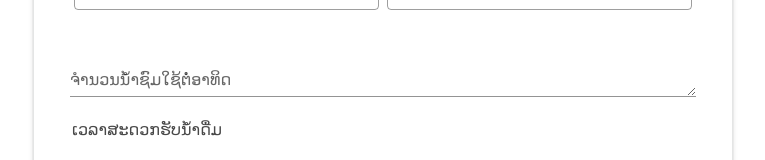
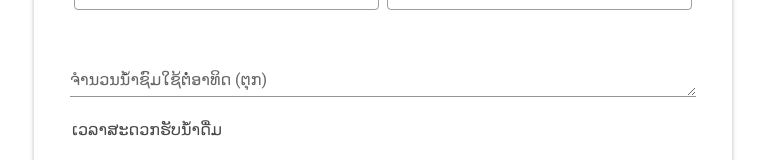
Before and after one commit to vongsavanh-dev/vari_vue, a Vue app: page /user-register in a window 1280 px wide. Shown: the part 430-590 px from the top of the page, without its empty margins (257-1022 px from the left). Built offline with nearby package versions, Linux system fonts and the light colour scheme; no server answers.

Commit message:
'finalupdate'

```diff
--- a/src/views/Layout/CRUD/Addmember.vue
+++ b/src/views/Layout/CRUD/Addmember.vue
@@ -91,7 +91,7 @@
         <v-col cols="12">
           <v-textarea
               class="mx-2"
-              label="ຈຳນວນນ້ຳຊົມໃຊ້ຕໍ່ອາທິດ"
+              label="ຈຳນວນນ້ຳຊົມໃຊ້ຕໍ່ອາທິດ (ຕຸກ)"
               v-model="value.family_members"
               :rules="numberRules"
               rows="1"
--- a/src/views/Layout/CRUD/EditMember.vue
+++ b/src/views/Layout/CRUD/EditMember.vue
@@ -89,7 +89,7 @@
         <v-col cols="12">
           <v-textarea
               class="mx-2"
-              label="ປ້ອນຈຳນວນສະມາຊິກ"
+              label="ຈຳນວນນ້ຳຊົມໃຊ້ຕໍ່ອາທິດ (ຕຸກ)"
               v-model="MemberEdit.family_members"
               :rules="numberRules"
               rows="1"
--- a/src/views/Layout/Register.vue
+++ b/src/views/Layout/Register.vue
@@ -98,7 +98,7 @@
             <v-col cols="12" >
               <v-textarea
                   class="mx-2"
-                  label="ຈຳນວນນ້ຳຊົມໃຊ້ຕໍ່ອາທິດ"
+                  label="ຈຳນວນນ້ຳຊົມໃຊ້ຕໍ່ອາທິດ (ຕຸກ)"
                   v-model="value.family_members"
                   :rules="numberRules"
                   rows="1"
```
